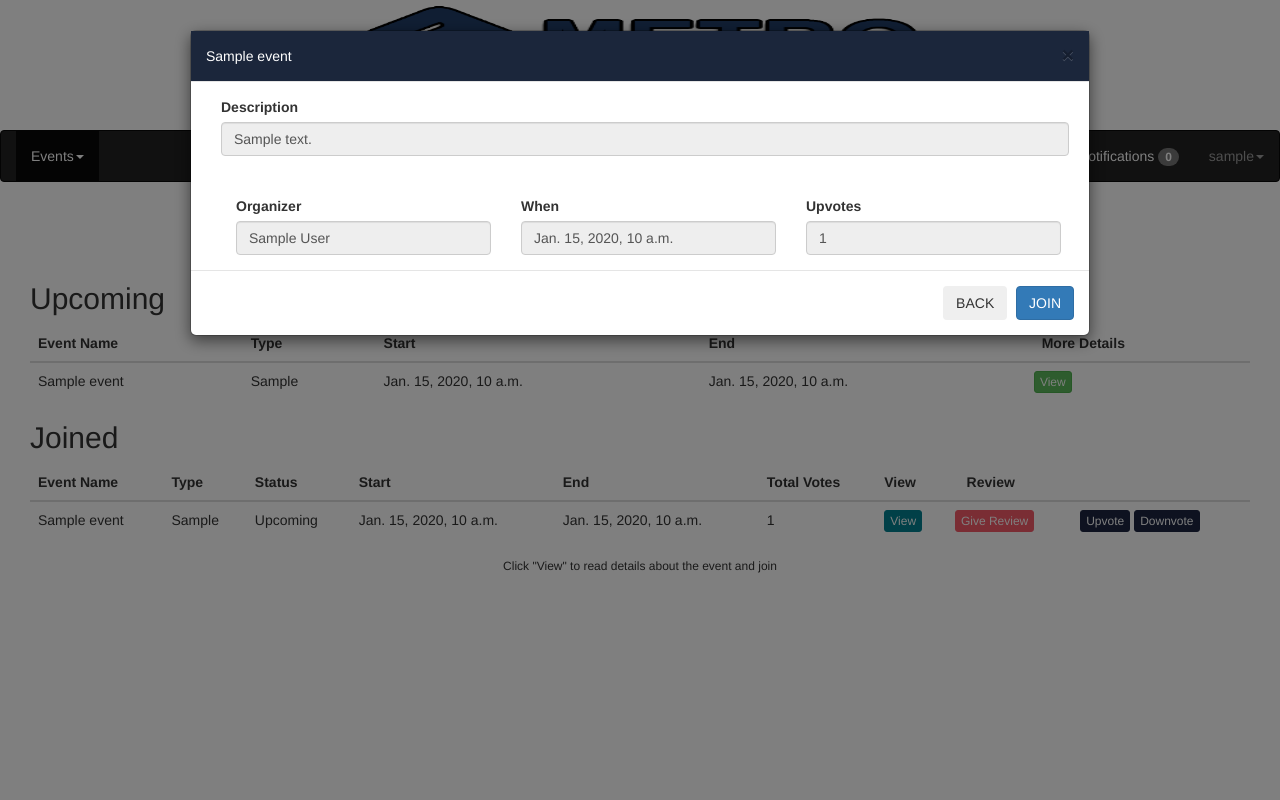
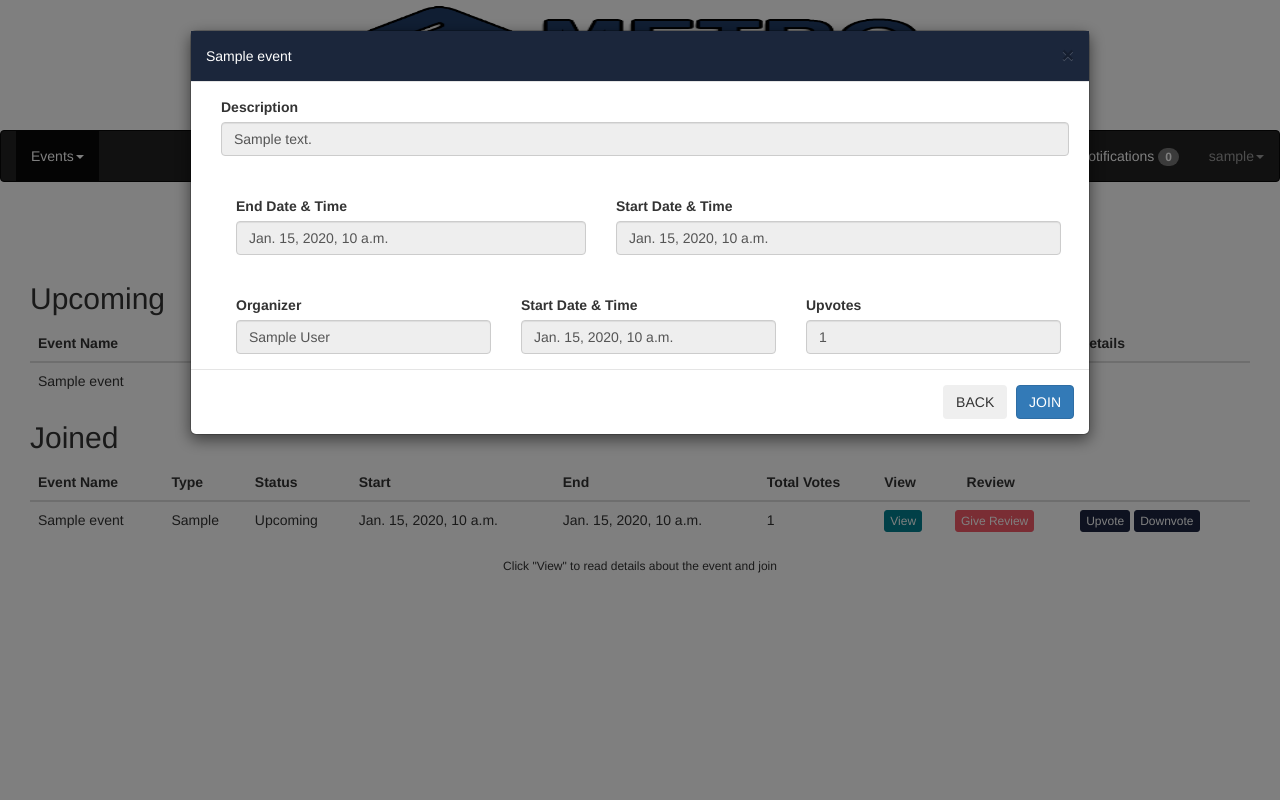
Before and after one commit to anne-rl/g6metroevents, a Django app: page /user/eventlist in a window 1280 px wide, after a click on "View". Run offline with Django 3.2, Linux system fonts and the light colour scheme; a user stored in the database is signed in; tables that the repository leaves empty hold one stand-in row (values such as "Sample post"); data that the repository does not hold is empty; some libraries are stand-ins or nearby versions.

Commit message:
slight changes sa "READ" events

```diff
--- a/g6metroevents/templates/userdashboard_eventList.html
+++ b/g6metroevents/templates/userdashboard_eventList.html
@@ -201,21 +201,31 @@
                                           <div class="container">
                                              <div class="row" style="width: 1200">
                                               <div class="col-md-9 mb-3">
-                                                <label for="plateNumber">Description</label>
+                                               <label for="plateNumber">Description</label>
                                                <input name="description" type="text" max="255" class="form-control" id="description" placeholder="description" value="{{event.description}}" readonly>
                                               </div>
                                             </div>
+                                             <div class="row" style="width: 1200">
+                                            </div><br>
+                                            <br>
+                                              <div class="col-md-4 mb-4">
+                                                <label for="organizer">End Date & Time</label>
+                                                <input name="endDateTime" type="text" max="255" class="form-control" id="endDateTime" placeholder="endDateTime" value="{{event.endDateTime}}" readonly>
+                                              </div>
+                                              <div class="col-md-5 mb-4">
+                                               <label for="startDateTime">Start Date & Time</label>
+                                               <input name="startDateTime" type="text" max="255" class="form-control" id="status" placeholder="startDateTime" value="{{event.startDateTime}}" readonly></div>
+                                            <br>
                                             <div class="row" style="width: 1200">
                                             </div><br>
                                             <br>
                                               <div class="col-md-3 mb-3">
                                                 <label for="organizer">Organizer</label>
                                                 <input name="organizer" type="text" max="255" class="form-control" id="organizer" placeholder="organizer" value="{{event.organizer.user.first_name}} {{event.organizer.user.last_name}}" readonly>
-                                            </div>
-                                            <div class="col-md-3 mb-3">
-                                             <label for="startDateTime">When</label>
-                                             <input name="startDateTime" type="text" max="255" class="form-control" id="status" placeholder="startDateTime" value="{{event.startDateTime}}" readonly></div>
-
+                                              </div>
+                                              <div class="col-md-3 mb-3">
+                                               <label for="startDateTime">Start Date & Time</label>
+                                               <input name="startDateTime" type="text" max="255" class="form-control" id="status" placeholder="startDateTime" value="{{event.startDateTime}}" readonly></div>
                                               <div class="col-md-3 mb-3">
                                                 <label for="upvotes">Upvotes</label>
                                                 <input name="upvotes" type="text" max="255" class="form-control" id="upvotes" placeholder="upvotes" value="{{event.upvotes}}" readonly>
```
